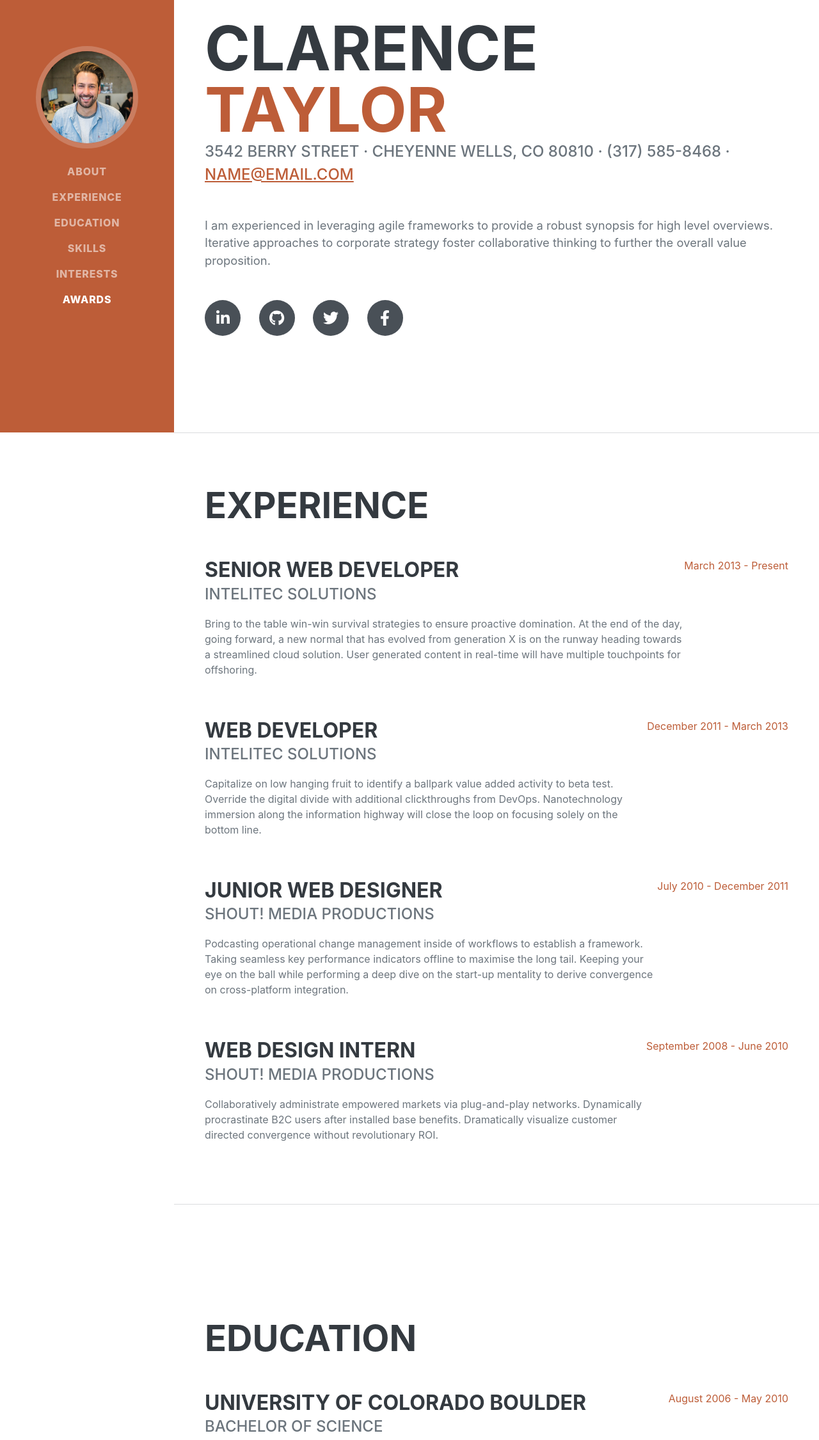
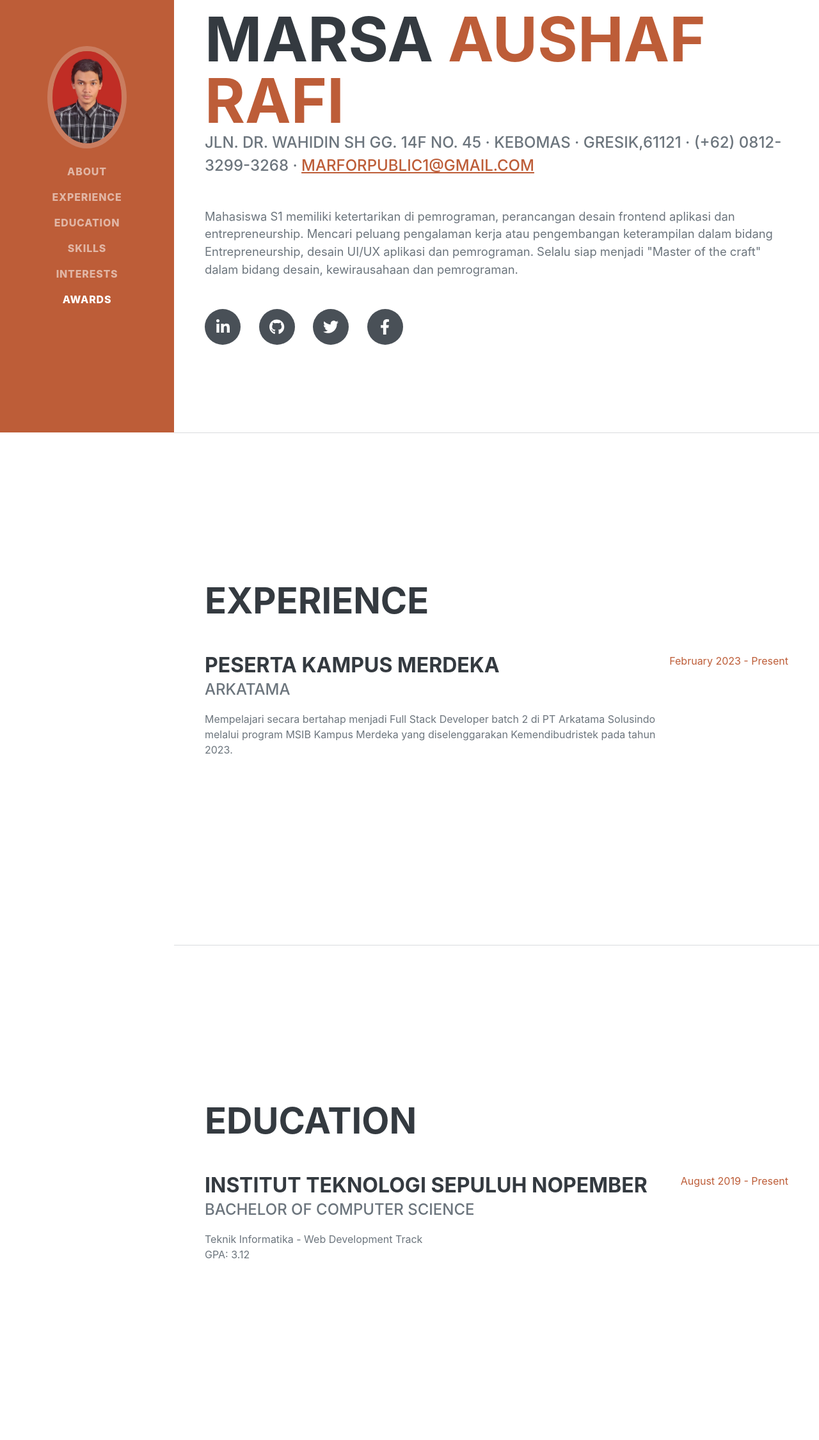
Before and after one commit to Marsaar/tugas2-fswd-arkatama, a plain HTML site: page index.html in a window 1280 px wide. Shown: the part 124-2375 px from the top of the page at 64% size. Drawn offline with nearby package versions, Linux system fonts and the light colour scheme; a web font is replaced by a local one.

Commit message:
Edit index.html
langkah edit index html untuk penugasan

```diff
--- a/index.html
+++ b/index.html
@@ -20,7 +20,7 @@
         <nav class="navbar navbar-expand-lg navbar-dark bg-primary fixed-top" id="sideNav">
             <a class="navbar-brand js-scroll-trigger" href="#page-top">
                 <span class="d-block d-lg-none">Clarence Taylor</span>
-                <span class="d-none d-lg-block"><img class="img-fluid img-profile rounded-circle mx-auto mb-2" src="assets/img/profile.jpg" alt="..." /></span>
+                <span class="d-none d-lg-block"><img class="img-fluid img-profile rounded-circle mx-auto mb-2" src="assets/img/fotoformalitas.jpeg" alt="..." /></span>
             </a>
             <button class="navbar-toggler" type="button" data-bs-toggle="collapse" data-bs-target="#navbarResponsive" aria-controls="navbarResponsive" aria-expanded="false" aria-label="Toggle navigation"><span class="navbar-toggler-icon"></span></button>
             <div class="collapse navbar-collapse" id="navbarResponsive">
@@ -40,14 +40,19 @@
             <section class="resume-section" id="about">
                 <div class="resume-section-content">
                     <h1 class="mb-0">
-                        Clarence
-                        <span class="text-primary">Taylor</span>
+                        Marsa
+                        <span class="text-primary">Aushaf</span>
+                        <span class="text-primary">Rafi</span>
                     </h1>
                     <div class="subheading mb-5">
-                        3542 Berry Street · Cheyenne Wells, CO 80810 · (317) 585-8468 ·
-                        <a href="mailto:name@email.com">name@email.com</a>
+                        Jln. Dr. Wahidin SH Gg. 14F no. 45 · Kebomas · Gresik,61121 · (+62) 0812-3299-3268 ·
+                        <a href="mailto:marforpublic1@gmail.com">marforpublic1@gmail.com</a>
                     </div>
-                    <p class="lead mb-5">I am experienced in leveraging agile frameworks to provide a robust synopsis for high level overviews. Iterative approaches to corporate strategy foster collaborative thinking to further the overall value proposition.</p>
+                    <p class="lead mb-5">Mahasiswa S1 memiliki ketertarikan di pemrograman, perancangan desain frontend
+                        aplikasi dan entrepreneurship. Mencari peluang pengalaman kerja atau
+                        pengembangan keterampilan dalam bidang Entrepreneurship, desain UI/UX aplikasi
+                        dan pemrograman. Selalu siap menjadi "Master of the craft" dalam bidang desain,
+                        kewirausahaan dan pemrograman.</p>
                     <div class="social-icons">
                         <a class="social-icon" href="#!"><i class="fab fa-linkedin-in"></i></a>
                         <a class="social-icon" href="#!"><i class="fab fa-github"></i></a>
@@ -63,35 +68,11 @@
                     <h2 class="mb-5">Experience</h2>
                     <div class="d-flex flex-column flex-md-row justify-content-between mb-5">
                         <div class="flex-grow-1">
-                            <h3 class="mb-0">Senior Web Developer</h3>
-                            <div class="subheading mb-3">Intelitec Solutions</div>
-                            <p>Bring to the table win-win survival strategies to ensure proactive domination. At the end of the day, going forward, a new normal that has evolved from generation X is on the runway heading towards a streamlined cloud solution. User generated content in real-time will have multiple touchpoints for offshoring.</p>
+                            <h3 class="mb-0">Peserta kampus Merdeka</h3>
+                            <div class="subheading mb-3">Arkatama</div>
+                            <p>Mempelajari secara bertahap menjadi Full Stack Developer batch 2 di PT Arkatama Solusindo melalui program MSIB Kampus Merdeka yang diselenggarakan Kemendibudristek pada tahun 2023.</p>
                         </div>
-                        <div class="flex-shrink-0"><span class="text-primary">March 2013 - Present</span></div>
-                    </div>
-                    <div class="d-flex flex-column flex-md-row justify-content-between mb-5">
-                        <div class="flex-grow-1">
-                            <h3 class="mb-0">Web Developer</h3>
-                            <div class="subheading mb-3">Intelitec Solutions</div>
-                            <p>Capitalize on low hanging fruit to identify a ballpark value added activity to beta test. Override the digital divide with additional clickthroughs from DevOps. Nanotechnology immersion along the information highway will close the loop on focusing solely on the bottom line.</p>
-                        </div>
-                        <div class="flex-shrink-0"><span class="text-primary">December 2011 - March 2013</span></div>
-                    </div>
-                    <div class="d-flex flex-column flex-md-row justify-content-between mb-5">
-                        <div class="flex-grow-1">
-                            <h3 class="mb-0">Junior Web Designer</h3>
-                            <div class="subheading mb-3">Shout! Media Productions</div>
-                            <p>Podcasting operational change management inside of workflows to establish a framework. Taking seamless key performance indicators offline to maximise the long tail. Keeping your eye on the ball while performing a deep dive on the start-up mentality to derive convergence on cross-platform integration.</p>
-                        </div>
-                        <div class="flex-shrink-0"><span class="text-primary">July 2010 - December 2011</span></div>
-                    </div>
-                    <div class="d-flex flex-column flex-md-row justify-content-between">
-                        <div class="flex-grow-1">
-                            <h3 class="mb-0">Web Design Intern</h3>
-                            <div class="subheading mb-3">Shout! Media Productions</div>
-                            <p>Collaboratively administrate empowered markets via plug-and-play networks. Dynamically procrastinate B2C users after installed base benefits. Dramatically visualize customer directed convergence without revolutionary ROI.</p>
-                        </div>
-                        <div class="flex-shrink-0"><span class="text-primary">September 2008 - June 2010</span></div>
+                        <div class="flex-shrink-0"><span class="text-primary">February 2023 - Present</span></div>
                     </div>
                 </div>
             </section>
@@ -102,21 +83,12 @@
                     <h2 class="mb-5">Education</h2>
                     <div class="d-flex flex-column flex-md-row justify-content-between mb-5">
                         <div class="flex-grow-1">
-                            <h3 class="mb-0">University of Colorado Boulder</h3>
-                            <div class="subheading mb-3">Bachelor of Science</div>
-                            <div>Computer Science - Web Development Track</div>
-                            <p>GPA: 3.23</p>
+                            <h3 class="mb-0">Institut Teknologi Sepuluh Nopember</h3>
+                            <div class="subheading mb-3">Bachelor of Computer Science</div>
+                            <div>Teknik Informatika - Web Development Track</div>
+                            <p>GPA: 3.12</p>
                         </div>
-                        <div class="flex-shrink-0"><span class="text-primary">August 2006 - May 2010</span></div>
-                    </div>
-                    <div class="d-flex flex-column flex-md-row justify-content-between">
-                        <div class="flex-grow-1">
-                            <h3 class="mb-0">James Buchanan High School</h3>
-                            <div class="subheading mb-3">Technology Magnet Program</div>
-                            <p>GPA: 3.56</p>
-                        </div>
-                        <div class="flex-shrink-0"><span class="text-primary">August 2002 - May 2006</span></div>
-                    </div>
+                        <div class="flex-shrink-0"><span class="text-primary">August 2019 - Present</span></div>
                 </div>
             </section>
             <hr class="m-0" />
```
Also changed, not shown: assets/img/fotoformalitas.jpeg (added).
